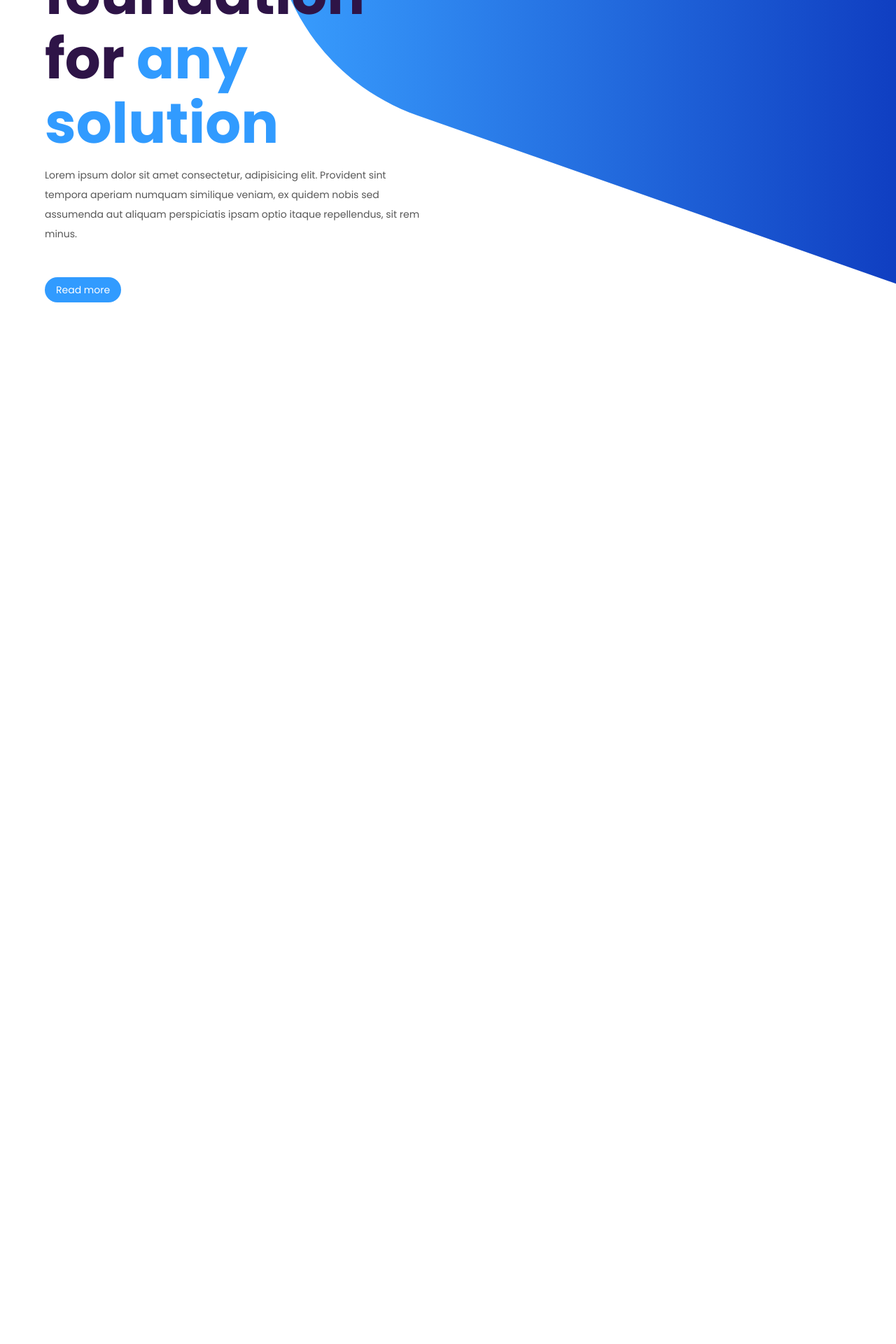
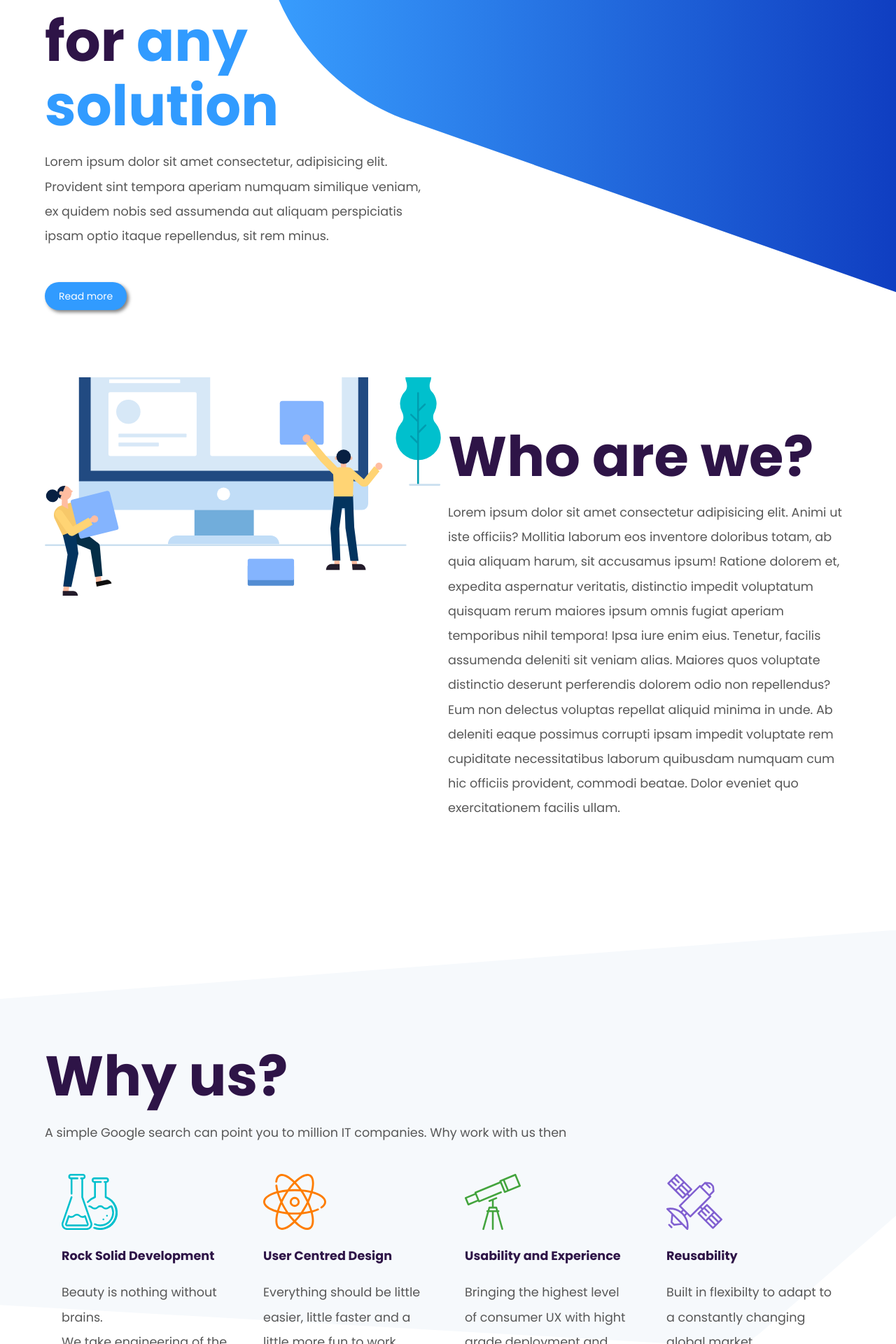
Before and after one commit to idevia/idevia.github.io, a PHP site: page / in a window 1280 px wide. Shown: the part 440-2360 px from the top of the page at 70% size. Before the commit the page ends 872 px from the top, so only its background shows below. Run offline with PHP 8.4, Linux system fonts and the light colour scheme.

Commit message:
hpmepage other section

```diff
--- a/assets/css/main.css
+++ b/assets/css/main.css
@@ -338,6 +338,7 @@ template {
 body {
   font-family: 'Poppins', sans-serif;
   font-size: 14px;
+  background: #ffffff;
 }
 
 .wrapper {
@@ -364,13 +365,14 @@ img {
 p {
   line-height: 2;
   color: #575757;
+  font-size: 1.1rem;
 }
 
 .mb-5 {
   margin-bottom: 3rem;
 }
 
-a {
+.btn {
   -webkit-box-sizing: border-box;
           box-sizing: border-box;
   position: relative;
@@ -390,17 +392,47 @@ a {
   margin: 0;
   min-width: 88px;
   line-height: 36px;
-  padding: 0 16px;
+  padding: 2px 20px;
   border-radius: 50px;
-  color: #ffffff;
-  background-color: #319bff;
   overflow: visible;
+  -webkit-box-shadow: 3px 3px 5px rgba(0, 0, 0, 0.5);
+          box-shadow: 3px 3px 5px rgba(0, 0, 0, 0.5);
   -webkit-transform: translate3d(0, 0, 0);
           transform: translate3d(0, 0, 0);
   -webkit-transition: background 0.4s cubic-bezier(0.25, 0.8, 0.25, 1), -webkit-box-shadow 280ms cubic-bezier(0.4, 0, 0.2, 1);
   transition: background 0.4s cubic-bezier(0.25, 0.8, 0.25, 1), -webkit-box-shadow 280ms cubic-bezier(0.4, 0, 0.2, 1);
   transition: background 0.4s cubic-bezier(0.25, 0.8, 0.25, 1), box-shadow 280ms cubic-bezier(0.4, 0, 0.2, 1);
   transition: background 0.4s cubic-bezier(0.25, 0.8, 0.25, 1), box-shadow 280ms cubic-bezier(0.4, 0, 0.2, 1), -webkit-box-shadow 280ms cubic-bezier(0.4, 0, 0.2, 1);
+}
+
+.btn-accent {
+  color: #ffffff;
+  background-color: #319bff;
+}
+
+.section {
+  padding: 6rem 0;
+}
+
+.background-image {
+  background-repeat: no-repeat;
+  background-size: contain;
+}
+
+.heading {
+  font-size: 5rem;
+  color: #2e1447;
+  margin-bottom: 0.5rem;
+}
+
+.w-80 {
+  width: 80%;
+}
+
+.hightlight {
+  font-weight: bold;
+  margin: 1rem 0;
+  color: #2e1447;
 }
 
 #topNav {
@@ -429,6 +461,10 @@ a {
           flex-grow: 1;
 }
 
+.nav-links {
+  margin-right: -2rem;
+}
+
 .nav-links ul {
   list-style-type: none;
 }
@@ -442,6 +478,7 @@ a {
   padding: 0.25rem 2rem;
   color: #fafafa;
   background-color: transparent;
+  font-size: 16px;
 }
 
 #hero {
@@ -481,4 +518,35 @@ a {
       -ms-flex-positive: 8;
           flex-grow: 8;
 }
+
+.column {
+  -ms-flex-preferred-size: 50%;
+      flex-basis: 50%;
+}
+
+#what-we-do .background-image {
+  background-position: 50% -150%;
+}
+
+#what-we-do .mh-400 {
+  min-height: 500px;
+}
+
+#why-us {
+  position: relative;
+}
+
+#why-us svg {
+  position: absolute;
+  top: 0px;
+  z-index: -1;
+}
+
+#why-us .service {
+  padding: 1.5rem;
+}
+
+#why-us .service img {
+  height: 80px;
+}
 /*# sourceMappingURL=main.css.map */
--- a/assets/css/main.sass
+++ b/assets/css/main.sass
@@ -5,3 +5,4 @@
 // modules
 @import sass/modules/navbar
 @import sass/modules/hero
+@import sass/modules/home_page
--- a/assets/css/sass/_base.sass
+++ b/assets/css/sass/_base.sass
@@ -3,6 +3,7 @@
 body
   font-family: 'Poppins', sans-serif
   font-size: 14px
+  background: #ffffff
 
 .wrapper
   width: 90%
@@ -22,10 +23,11 @@ img
 p
   line-height: 2
   color: $dark
+  font-size: 1.1rem
 .mb-5
   margin-bottom: 3rem
 
-a
+.btn
   box-sizing: border-box
   position: relative
   user-select: none
@@ -41,10 +43,33 @@ a
   margin: 0
   min-width: 88px
   line-height: 36px
-  padding: 0 16px
+  padding: 2px 20px
   border-radius: 50px
+  overflow: visible
+  box-shadow: 3px 3px 5px rgba(0,0,0,0.5);
+  transform: translate3d(0,0,0)
+  transition: background .4s cubic-bezier(.25,.8,.25,1),box-shadow 280ms cubic-bezier(.4,0,.2,1)
+
+.btn-accent
   color: #ffffff
   background-color: $accent
-  overflow: visible
-  transform: translate3d(0,0,0)
-  transition: background .4s cubic-bezier(.25,.8,.25,1),box-shadow 280ms cubic-bezier(.4,0,.2,1)
+
+.section
+  padding: 6rem 0
+
+.background-image
+  background-repeat: no-repeat
+  background-size: contain
+
+.heading
+  font-size: 5rem
+  color: $primary
+  margin-bottom: 0.5rem
+
+.w-80
+  width: 80%
+
+.hightlight
+  font-weight: bold
+  margin: 1rem 0
+  color: $primary
--- a/assets/css/sass/modules/_hero.sass
+++ b/assets/css/sass/modules/_hero.sass
@@ -11,7 +11,7 @@
   p
     line-height: 2
     color: $dark
-  // a
+
 .columns
   display: flex
 .column-4
--- /dev/null
+++ b/assets/css/sass/modules/_home_page.sass
@@ -0,0 +1,19 @@
+.column
+    flex-basis: 50%
+
+#what-we-do
+    .background-image
+        background-position: 50% -150%
+    .mh-400
+        min-height: 500px
+
+#why-us
+    position: relative
+    svg
+        position: absolute
+        top: 0px
+        z-index: -1
+    .service
+        padding: 1.5rem
+        img
+            height: 80px
--- a/assets/css/sass/modules/_navbar.sass
+++ b/assets/css/sass/modules/_navbar.sass
@@ -11,9 +11,9 @@
   flex-grow: 1
 
 .nav-links
+  margin-right: -2rem
   ul
     list-style-type: none
-    // float: right
     li
       display: inline-block
       a
@@ -21,3 +21,4 @@
         padding: 0.25rem 2rem
         color: #fafafa
         background-color: transparent
+        font-size: 16px
--- a/index.html
+++ b/index.html
@@ -51,6 +51,68 @@
 
     </div><!--/#hero---->
 
+    <!--#what-we-do-->
+    <section id="what-we-do" class="section">
+
+        <div class="wrapper">
+            <div class="columns">
+                <div class="column background-image" style="background-image:url(./assets/img/vector1.svg)">
+                </div>
+                <div class="column">
+                    <h2 class="heading">Who are we?</h2>
+                    <p class="mh-400">Lorem ipsum dolor sit amet consectetur adipisicing elit. Animi ut iste officiis? Mollitia laborum eos inventore doloribus totam, ab quia aliquam harum, sit accusamus ipsum! Ratione dolorem et, expedita aspernatur veritatis, distinctio impedit voluptatum quisquam rerum maiores ipsum omnis fugiat aperiam temporibus nihil tempora! Ipsa iure enim eius. Tenetur, facilis assumenda deleniti sit veniam alias. Maiores quos voluptate distinctio deserunt perferendis dolorem odio non repellendus? Eum non delectus voluptas repellat aliquid minima in unde. Ab deleniti eaque possimus corrupti ipsam impedit voluptate rem cupiditate necessitatibus laborum quibusdam numquam cum hic officiis provident, commodi beatae. Dolor eveniet quo exercitationem facilis ullam.</p>
+                </div>
+            </div>
+        </div><!--/.wrapper-->
+
+    </section><!--/#what-we-do-->
+
+    <section id="why-us" class="section">
+        <svg data-name="Layer 1" xmlns="http://www.w3.org/2000/svg" viewBox="0 0 1920 891.97">
+            <path class="cls-1" fill="#f6f9fc" d="M1920,94.16a114.2,114.2,0,0,0-14.19.2L0,240.92V896.85l1547,89a112.74,112.74,0,0,0,80.21-27.32L1920,705.63Z"
+                transform="translate(0 -94.03)" />
+        </svg>
+        <div class="wrapper">
+            <h2 class="heading">Why us?</h2>
+            <p>A simple Google search can point you to million IT companies. Why work with us then</p>
+        </div>
+
+        <div class="wrapper">
+            <div class="columns">
+                <div class="column">
+                    <div class="service">
+                        <img src="./assets/img/icon1.svg" alt="flusk">
+                        <p class="hightlight">Rock Solid Development</p>
+                        <p>Beauty is nothing without brains. <br> We take engineering of the products very seriously.</p>
+                    </div>
+                </div>
+                <div class="column">
+                    <div class="service">
+                        <img src="./assets/img/icon2.svg" alt="orbit">
+                        <p class="hightlight">User Centred Design</p>
+                        <p>Everything should be little easier, little faster and a little more fun to work.</p>
+                    </div>
+                </div>
+                <div class="column">
+                    <div class="service">
+                        <img src="./assets/img/icon3.svg" alt="telescope">
+                        <p class="hightlight">Usability and Experience</p>
+                        <p>Bringing the highest level of consumer UX with hight grade deployment and security.</p>
+                    </div>
+                </div>
+                <div class="column">
+                    <div class="service">
+                        <img src="./assets/img/icon4.svg" alt="satelite">
+                        <p class="hightlight">Reusability</p>
+                        <p>Built in flexibilty to adapt to a constantly changing global market.</p>
+                    </div>
+                </div>
+            </div>
+        </div>
+    </section>
+
+    <section id="clients" class="section"></section>
+
 
     <script src="./libs/iquery.js"></script>
     <script src="./assets/js/app.js"></script>
```
Also changed, not shown: assets/img/pattern2.svg, 1 other file.
